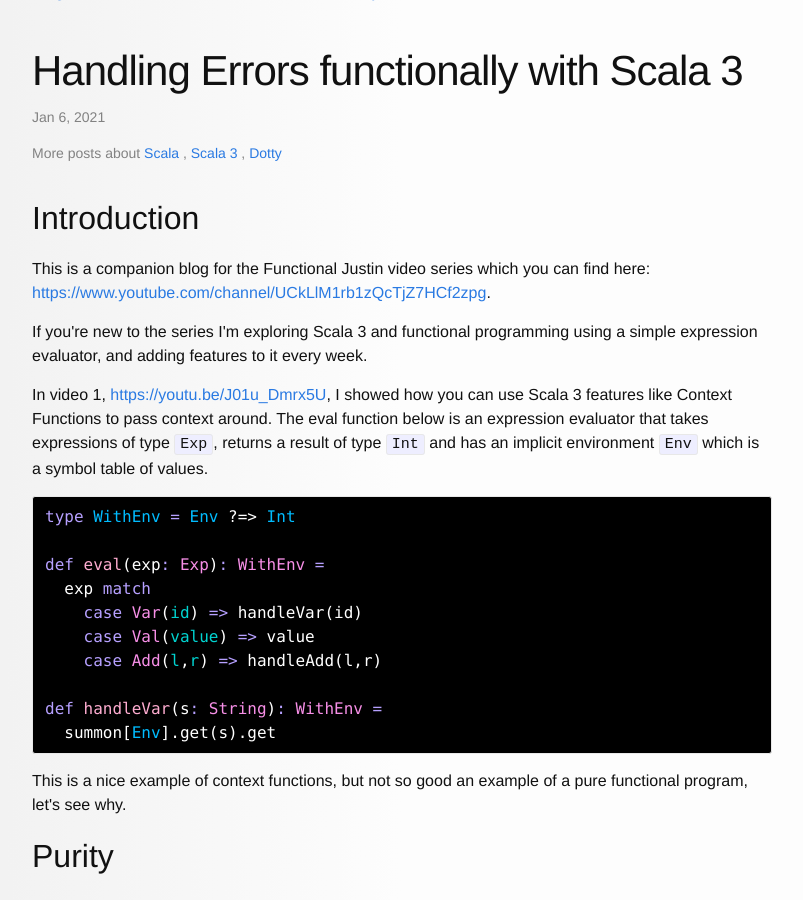
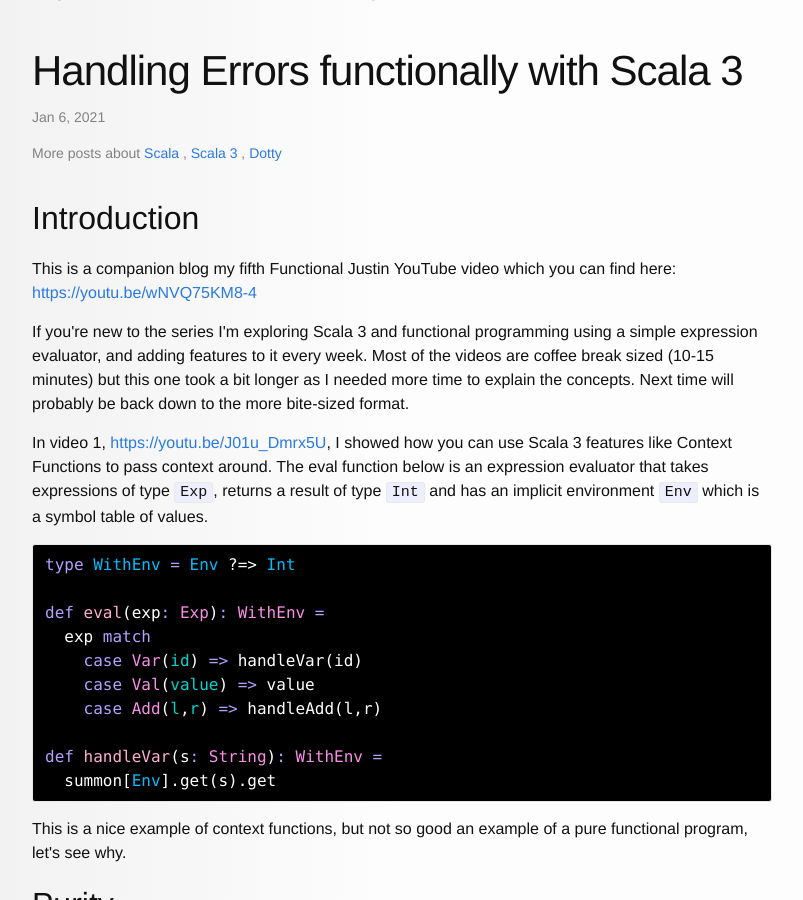
Before and after one commit to justinhj/justinhj.github.io, a Jekyll site: the page built from _posts/2021-01-06-handling-errors-functionaly-with-scala-3.html, in a window 1280 px wide and 900 px high, scrolled down 331 px. Shown: the whole window, without its empty margins (238-1041 px from the left). Built offline with Jekyll 4.4.1, drawn with Linux system fonts in a browser that asks for light colours; some of the changed text lies outside the part shown.

Commit message:
new post

```diff
--- a/_posts/2021-01-06-handling-errors-functionaly-with-scala-3.html
+++ b/_posts/2021-01-06-handling-errors-functionaly-with-scala-3.html
@@ -9,15 +9,17 @@
 <h2 id="orga7e4e63">Introduction</h2>
 <div class="outline-text-2" id="text-orga7e4e63">
 <p>
-This is a companion blog for the Functional Justin video series which
-you can find here:
-<a href="https://www.youtube.com/channel/UCkLlM1rb1zQcTjZ7HCf2zpg">https://www.youtube.com/channel/UCkLlM1rb1zQcTjZ7HCf2zpg</a>.
+This is a companion blog my fifth Functional Justin YouTube video
+which you can find here: <a href="https://youtu.be/wNVQ75KM8-4">https://youtu.be/wNVQ75KM8-4</a>
 </p>
 
 <p>
 If you're new to the series I'm exploring Scala 3 and functional
 programming using a simple expression evaluator, and adding features
-to it every week.
+to it every week. Most of the videos are coffee break sized (10-15
+minutes) but this one took a bit longer as I needed more time to
+explain the concepts. Next time will probably be back down to the more
+bite-sized format.
 </p>
 
 <p>
@@ -324,6 +326,15 @@
 </div>
 </div>
 
+<div id="outline-container-org5b4c13e" class="outline-2">
+<h2 id="org5b4c13e">Functor Laws</h2>
+<div class="outline-text-2" id="text-org5b4c13e">
+<p>
+Next time we'll look at the Functor laws and show that our code obeys them.
+</p>
+</div>
+</div>
+
 <div id="outline-container-org02dcf84" class="outline-2">
 <h2 id="org02dcf84">Wrap up</h2>
 <div class="outline-text-2" id="text-org02dcf84">
@@ -332,6 +343,29 @@
 subscribe and help me spread this content to those that may find it
 useful.
 </p>
+</div>
+</div>
+
+<div id="outline-container-org0e362e4" class="outline-2">
+<h2 id="org0e362e4">For further info</h2>
+<div class="outline-text-2" id="text-org0e362e4">
+<p>
+Source code
+</p>
+
+<p>
+<a href="https://github.com/justinhj/evalexample">https://github.com/justinhj/evalexample</a>
+</p>
+
+<p>
+Read more
+</p>
+
+<p>
+<a href="https://dotty.epfl.ch/docs/reference/new-types/type-lambdas.html">https://dotty.epfl.ch/docs/reference/new-types/type-lambdas.html</a>
+<a href="https://dotty.epfl.ch/docs/reference/contextual/extension-methods.html">https://dotty.epfl.ch/docs/reference/contextual/extension-methods.html</a>
+<a href="https://dotty.epfl.ch/docs/reference/contextual/type-classes.html">https://dotty.epfl.ch/docs/reference/contextual/type-classes.html</a>
+</p>
 
 <p>
 &copy; 2020 Justin Heyes-Jones. All Rights Reserved.
```
Also changed, not shown: org/posts/2021-01-06-handling-errors-functionaly-with-scala-3.org (+18 -4 lines).
